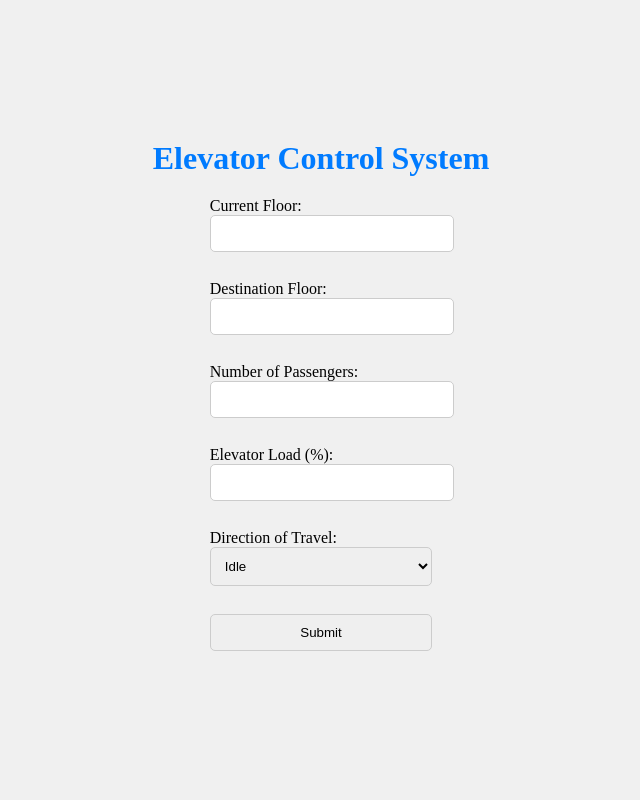
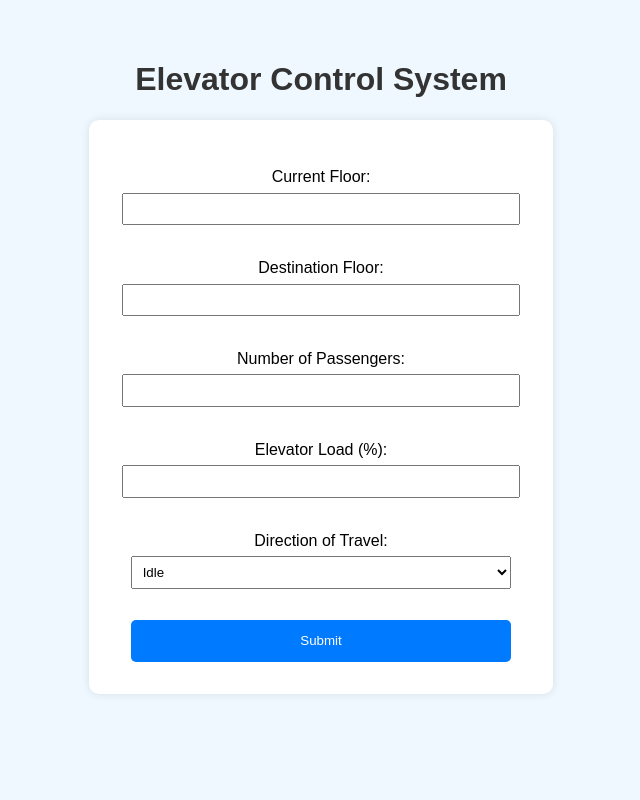
Before and after one commit to ibabatunde/elevator_app, a Flask app: page / in a window 1280 px wide. Shown: the whole page, without its empty margins (319-959 px from the left). Run offline with Flask 3, Linux system fonts and the light colour scheme; parts of the project's set-up code (start-up, migrations or seed data) failed here and were passed over.

Commit message:
Update css

```diff
--- a/templates/index.html
+++ b/templates/index.html
@@ -4,10 +4,50 @@
     <meta charset="UTF-8" />
     <meta name="viewport" content="width=device-width, initial-scale=1.0" />
     <title>Elevator Control System</title>
-    <link rel="stylesheet" href="static/styles.css" />
+    <style>
+      body {
+        background-color: #f0f8ff;
+        font-family: Arial, sans-serif;
+        text-align: center;
+        padding: 2em;
+      }
+      h1 {
+        color: #333;
+      }
+      form {
+        background-color: #fff;
+        padding: 2em;
+        border-radius: 10px;
+        box-shadow: 0 0 10px rgba(0, 0, 0, 0.1);
+        display: inline-block;
+        max-width: 400px;
+        width: 100%;
+      }
+      label {
+        display: block;
+        margin-top: 1em;
+      }
+      input,
+      select {
+        width: calc(100% - 20px);
+        padding: 0.5em;
+        margin-top: 0.5em;
+      }
+      input[type="submit"] {
+        background-color: #007bff;
+        color: white;
+        border: none;
+        padding: 1em;
+        cursor: pointer;
+        border-radius: 5px;
+        margin-top: 1em;
+      }
+      input[type="submit"]:hover {
+        background-color: #0056b3;
+      }
+    </style>
   </head>
   <body>
-    <div class="container">
     <h1>Elevator Control System</h1>
     <form action="/assign_elevator" method="post">
       <label for="current_floor">Current Floor:</label>
@@ -59,6 +99,5 @@
 
       <input type="submit" value="Submit" />
     </form>
-    </div>
   </body>
 </html>
```
Also changed, not shown: templates/result.html (+35 -6 lines). Lines whose indentation alone changed are shown as unchanged.
